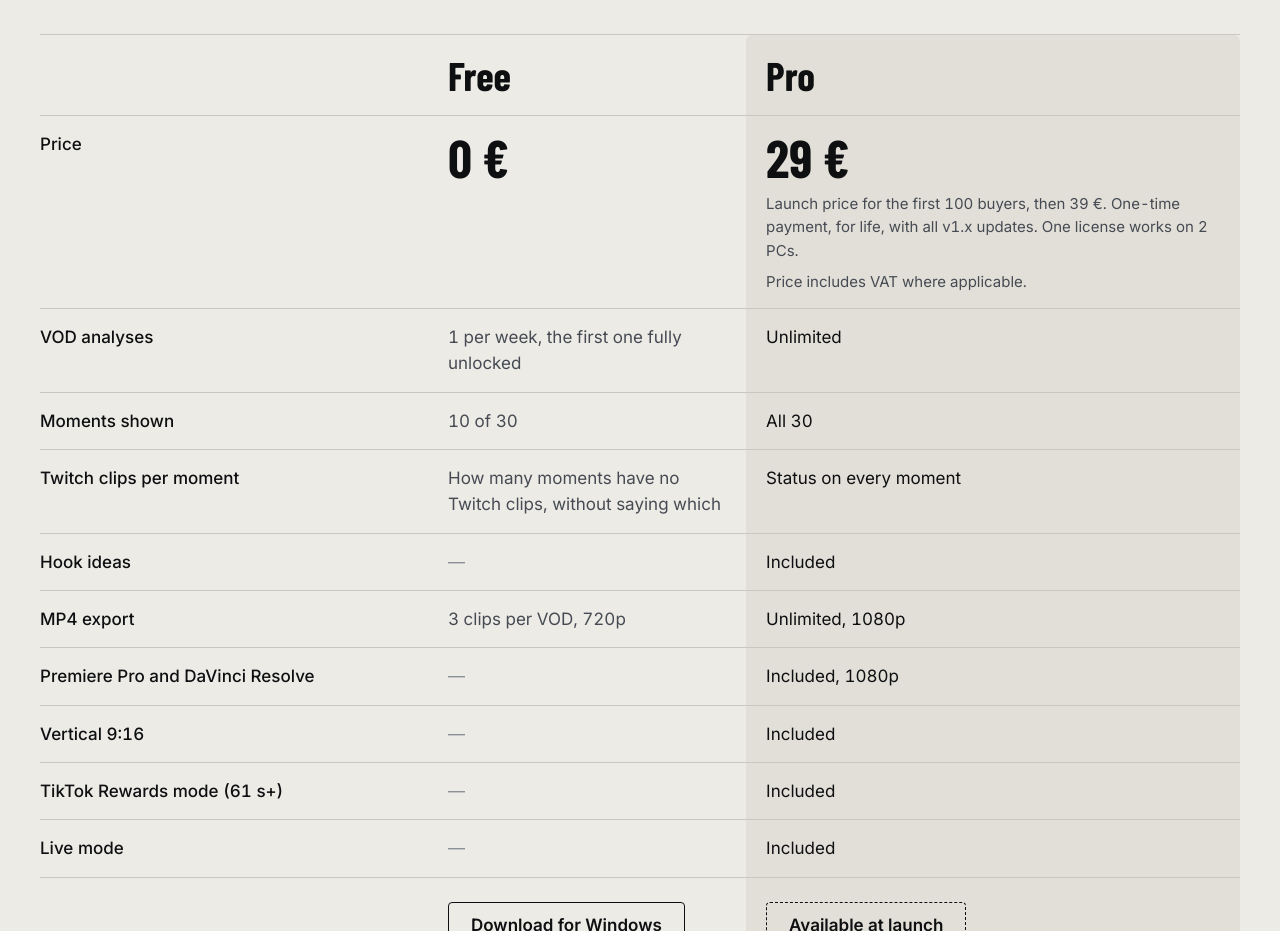
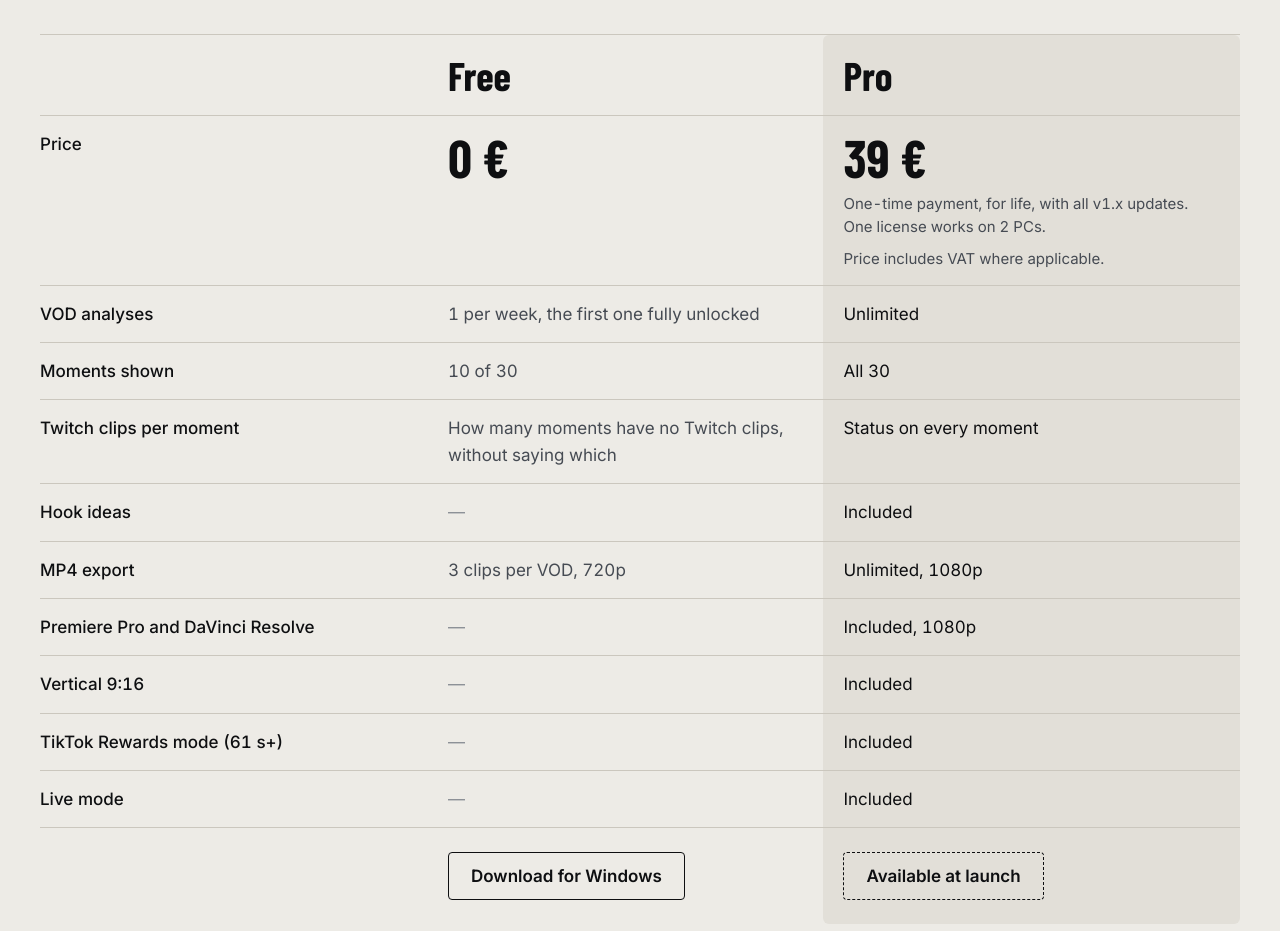
Before and after one commit to mohamedjennane53-design/unclipped, a plain HTML site: page index.html in a window 1280 px wide. Shown: the part 7700-8631 px from the top of the page. Drawn offline with Linux system fonts and the light colour scheme.

Commit message:
Remove launch price: Pro is 39 € only
Co-Authored-By: Claude Opus 5.5 <noreply@anthropic.com>

```diff
--- a/index.html
+++ b/index.html
@@ -261,7 +261,7 @@
               <tr><th scope="col"><span class="sr-only">Feature</span></th><th scope="col">Free</th><th scope="col" class="col-pro">Pro</th></tr>
             </thead>
             <tbody>
-              <tr><th scope="row">Price</th><td><span class="price">0 €</span></td><td class="col-pro"><span class="price">29 €</span><span class="price-was">Launch price for the first 100 buyers, then 39 €. One-time payment, for life, with all v1.x updates. One license works on 2 PCs.</span><span class="price-was">Price includes VAT where applicable.</span></td></tr>
+              <tr><th scope="row">Price</th><td><span class="price">0 €</span></td><td class="col-pro"><span class="price">39 €</span><span class="price-was">One-time payment, for life, with all v1.x updates. One license works on 2 PCs.</span><span class="price-was">Price includes VAT where applicable.</span></td></tr>
               <tr><th scope="row">VOD analyses</th><td>1 per week, the first one fully unlocked</td><td class="col-pro">Unlimited</td></tr>
               <tr><th scope="row">Moments shown</th><td>10 of 30</td><td class="col-pro">All 30</td></tr>
               <tr><th scope="row">Twitch clips per moment</th><td>How many moments have no Twitch clips, without saying which</td><td class="col-pro">Status on every moment</td></tr>
```
